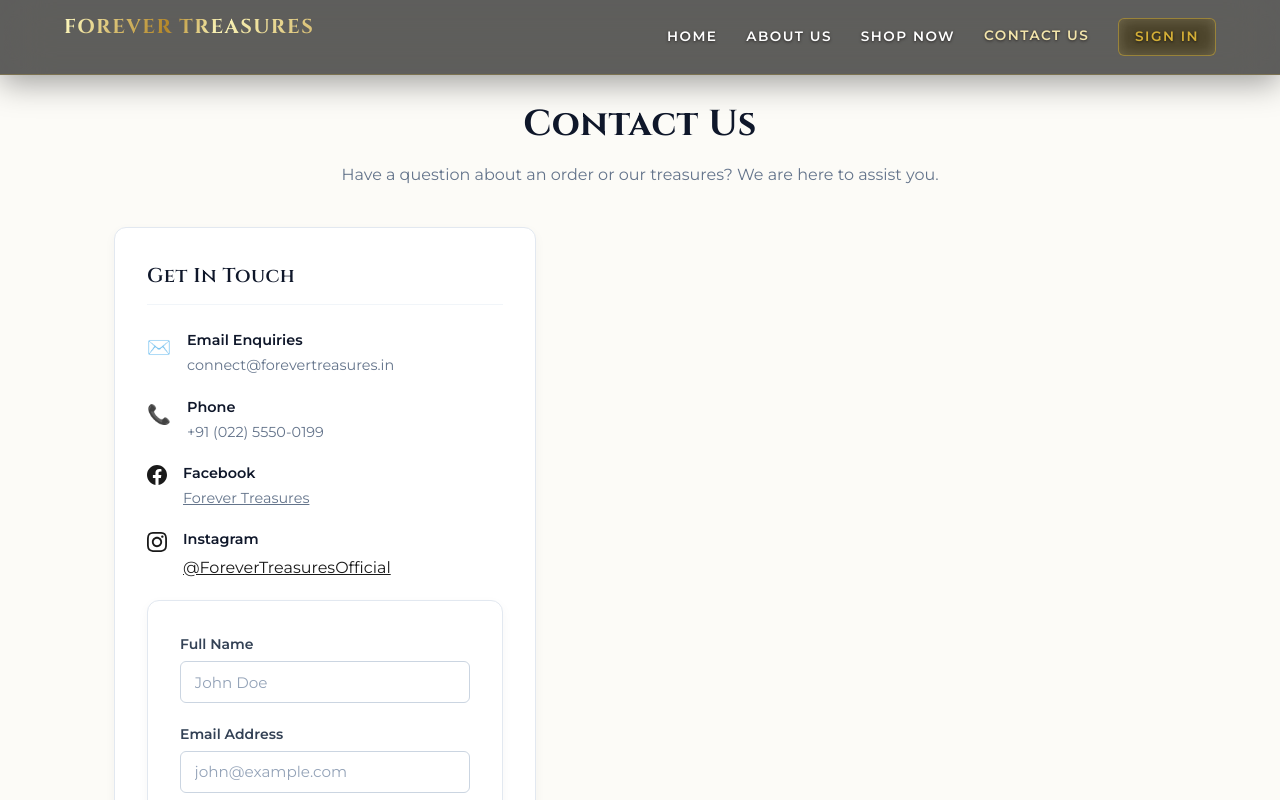
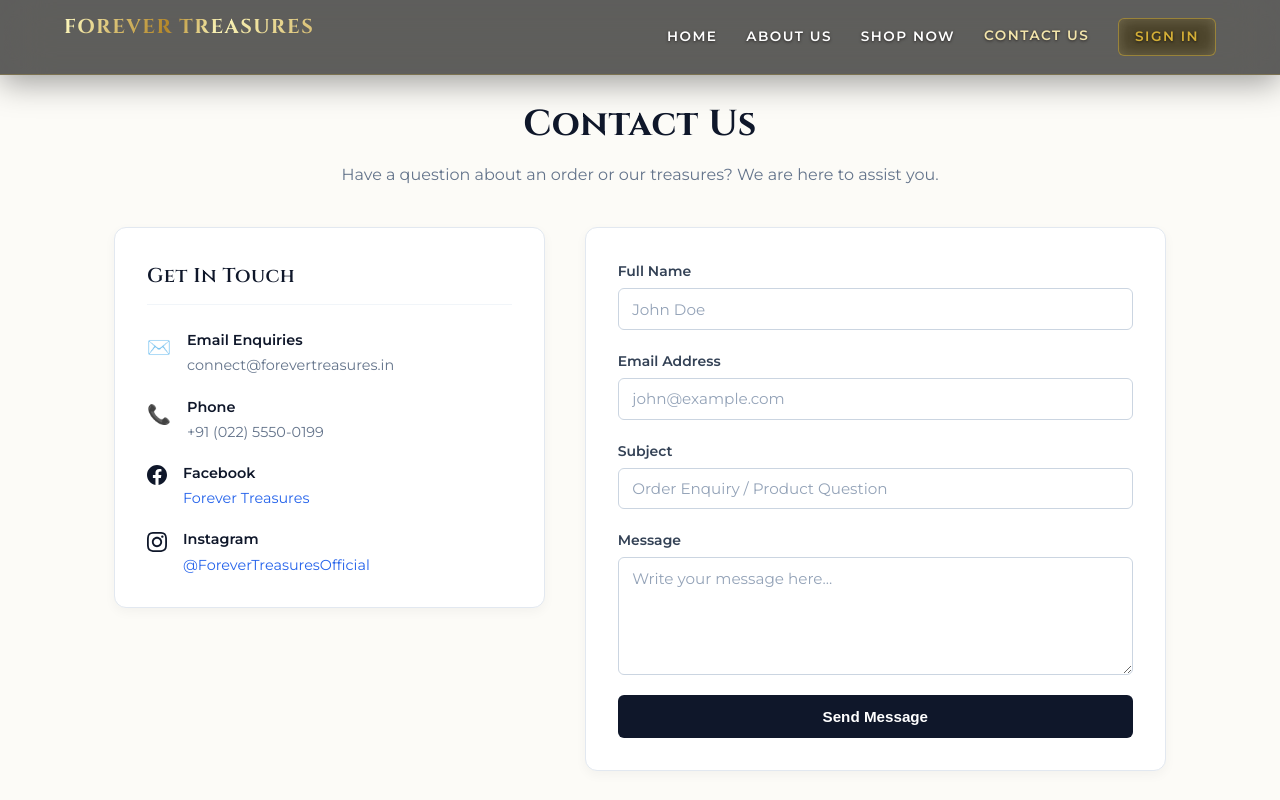
Before and after one commit to nikhil1943/forevertreasures, an Angular app in the folder forevertreasures_frontend/: page /contact-us in a window 1280 px wide. Shown: the top 800 px of the page. Built offline with nearby package versions, Linux system fonts and the light colour scheme.

Commit message:
Updated contact us component for better UI. Reverted navbar changes and removed minimum width between elements.

```diff
--- a/forevertreasures_frontend/src/app/app.css
+++ b/forevertreasures_frontend/src/app/app.css
@@ -24,7 +24,6 @@
   display: flex;
   justify-content: space-between;
   align-items: center;
-  gap: 3rem; /* <--- Adds ample spacing between logo/tagline and navbar links */
 }
 
 /* Gold Shimmer Logo & Tagline */
--- a/forevertreasures_frontend/src/app/components/contact-us/contact-us.css
+++ b/forevertreasures_frontend/src/app/components/contact-us/contact-us.css
@@ -1,12 +1,11 @@
-/* Main Page Container */
+/* Container Layout */
 .contact-container {
   max-width: 1100px;
   margin: 0 auto;
-  padding: 6rem 1.5rem 3rem 1.5rem; /* 6rem top padding clears fixed navbar */
+  padding: 6rem 1.5rem 3rem 1.5rem; /* Top padding clears fixed navbar */
   box-sizing: border-box;
 }
 
-/* Page Header */
 .contact-header {
   text-align: center;
   margin-bottom: 2.5rem;
@@ -24,7 +23,7 @@
   font-size: 1rem;
 }
 
-/* 2-Column Side-by-Side Layout Grid */
+/* Side-by-Side Horizontal Grid */
 .contact-grid {
   display: grid;
   grid-template-columns: 1fr;
@@ -32,25 +31,27 @@
   width: 100%;
 }
 
-/* Desktop View (Left: Info, Right: Form) */
+/* Desktop View: Side-by-side Cards */
 @media (min-width: 768px) {
   .contact-grid {
-    grid-template-columns: 1fr 1.4fr;
+    grid-template-columns: 1fr 1.35fr; /* Info Card (Left) | Form Card (Right) */
     gap: 2.5rem;
-    align-items: start; /* Prevents card height distortion */
+    align-items: start; /* Prevents vertical stretching */
   }
 }
 
-/* Left Column: Info Card */
-.info-card {
+/* Card Styling */
+.info-card,
+.form-card {
   background-color: #ffffff;
   border: 1px solid #e2e8f0;
   border-radius: 12px;
   padding: 2rem;
   box-shadow: 0 4px 12px rgba(0, 0, 0, 0.04);
-  height: fit-content;
+  height: fit-content; /* Keeps cards naturally sized */
 }
 
+/* Left Card: Info Items */
 .info-card h2 {
   font-size: 1.25rem;
   margin-bottom: 1.5rem;
@@ -78,6 +79,7 @@
   align-items: center;
   justify-content: center;
   margin-top: 0.2rem;
+  color: #0f172a;
 }
 
 .info-item strong {
@@ -95,24 +97,15 @@
 }
 
 .info-item a {
-  color: inherit;
+  color: #2563eb;
+  text-decoration: none;
+}
+
+.info-item a:hover {
   text-decoration: underline;
 }
 
-.info-item a:hover {
-  opacity: 0.8;
-}
-
-/* Right Column: Form Card */
-.form-card {
-  background-color: #ffffff;
-  border: 1px solid #e2e8f0;
-  border-radius: 12px;
-  padding: 2rem;
-  box-shadow: 0 4px 12px rgba(0, 0, 0, 0.04);
-  height: fit-content;
-}
-
+/* Right Card: Form Styling */
 .success-banner {
   background-color: #dcfce7;
   color: #15803d;
--- a/forevertreasures_frontend/src/app/components/contact-us/contact-us.html
+++ b/forevertreasures_frontend/src/app/components/contact-us/contact-us.html
@@ -5,17 +5,9 @@
   </div>
 
   <div class="contact-grid">
-    <!-- Contact Details Sidebar -->
+    <!-- Card 1: Contact Details -->
     <div class="info-card">
       <h2>Get In Touch</h2>
-
-      <!-- <div class="info-item">
-        <span class="icon">📍</span>
-        <div>
-          <strong>Location</strong>
-          <p>Forever Treasures HQ, Mumbai, India</p>
-        </div>
-      </div> -->
 
       <div class="info-item">
         <span class="icon">✉️</span>
@@ -55,25 +47,12 @@
         </span>
         <div>
           <strong>Instagram</strong>
-          <a target="https://www.instagram.com/forevertreasuresofficial" rel="noopener noreferrer">&#64;ForeverTreasuresOfficial</a>
+          <p><a href="https://www.instagram.com/forevertreasuresofficial" target="_blank" rel="noopener noreferrer">&#64;ForeverTreasuresOfficial</a></p>
         </div>
       </div>
+    </div>
 
-      <!-- LinkedIn -->
-      <!-- <div class="info-item">
-        <span class="icon svg-icon">
-          <svg xmlns="http://www.w3.org/2000/svg" width="20" height="20" viewBox="0 0 24 24" fill="currentColor">
-            <path d="M19 0h-14c-2.761 0-5 2.239-5 5v14c0 2.761 2.239 5 5 5h14c2.762 0 5-2.239 5-5v-14c0-2.239-2.238-5-5-5zm-11 19h-3v-11h3v11zm-1.5-12.268c-.966 0-1.75-.79-1.75-1.764s.784-1.764 1.75-1.764 1.75.79 1.75 1.764-.783 1.764-1.75 1.764zm13.5 12.268h-3v-5.604c0-3.368-4-3.113-4 0v5.604h-3v-11h3v1.765c1.396-2.586 7-2.777 7 2.476v6.759z"/>
-          </svg>
-        </span>
-        <div>
-          <strong>LinkedIn</strong>
-          <p><a href="https://linkedin.com" target="_blank" rel="noopener noreferrer">Forever Treasures</a></p>
-        </div>
-      </div>
-    </div> -->
-
-    <!-- Enquiry Form -->
+    <!-- Card 2: Enquiry Form -->
     <div class="form-card">
       <div *ngIf="isSubmitted" class="success-banner">
         Thank you for reaching out! Our team will get back to you within 24 hours.
```
